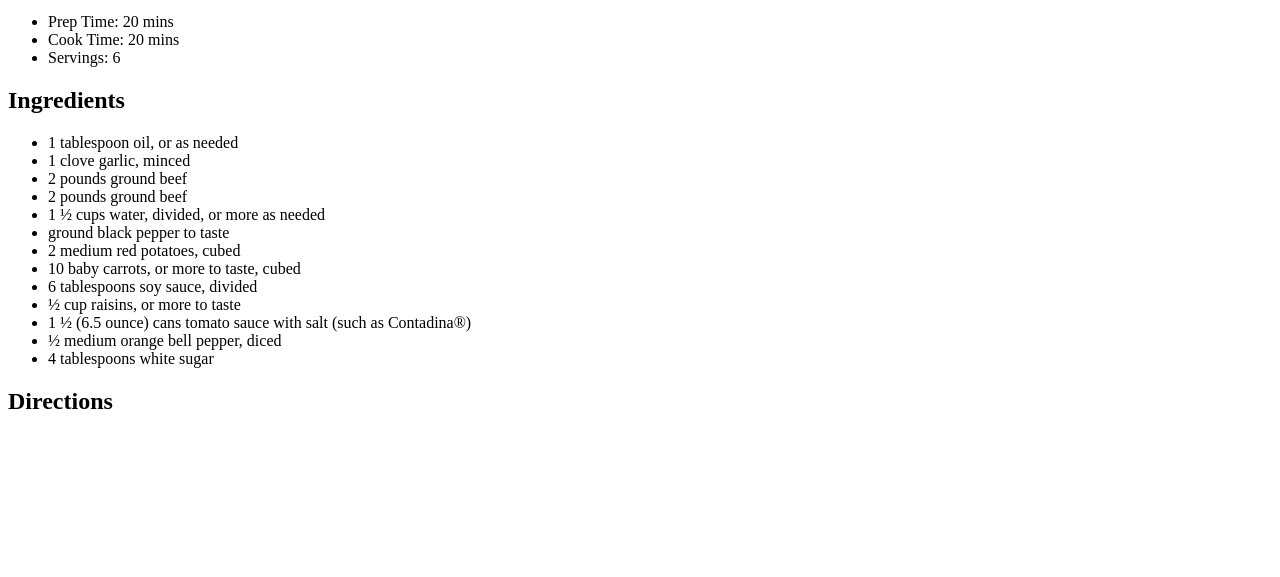
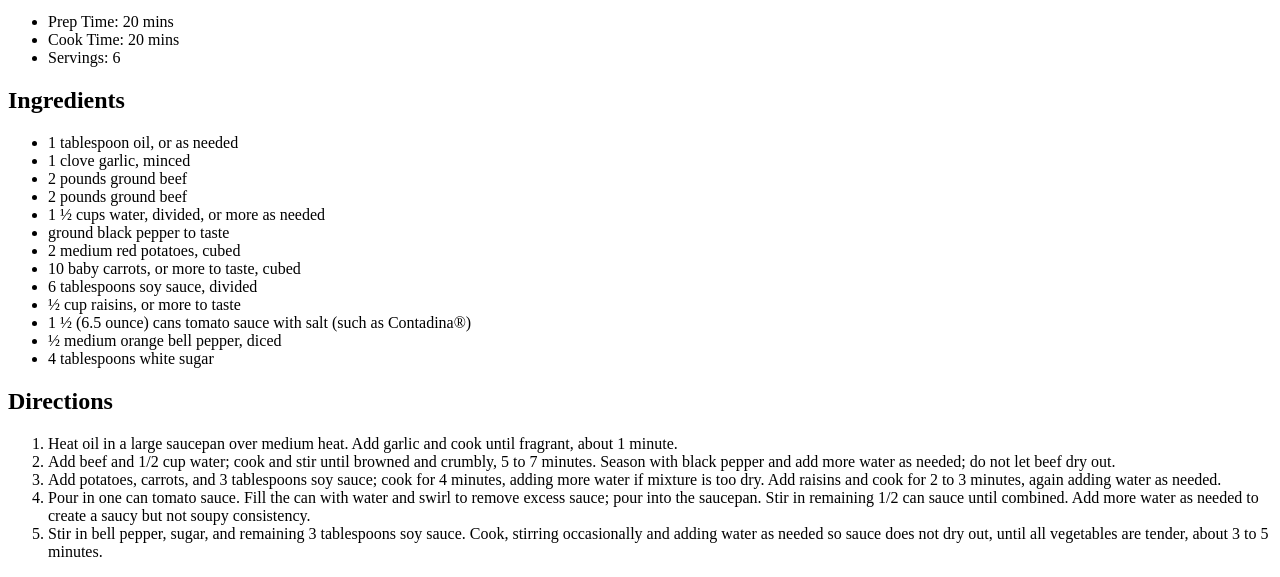
Before and after one commit to johnmarkdavid/odin-recipes, a plain HTML site: page giniling.html in a window 1280 px wide. Shown: the part 413-990 px from the top of the page. Before the commit the page ends 848 px from the top, so only its background shows below. Drawn offline with Linux system fonts and the light colour scheme.

Commit message:
added directions section in  giniling.html

```diff
--- a/giniling.html
+++ b/giniling.html
@@ -33,6 +33,13 @@
         <li> 4 tablespoons white sugar</li>
     </ul>
     <h2>Directions</h2>
+    <ol>
+        <li>Heat oil in a large saucepan over medium heat. Add garlic and cook until fragrant, about 1 minute.</li>
+        <li>Add beef and 1/2 cup water; cook and stir until browned and crumbly, 5 to 7 minutes. Season with black pepper and add more water as needed; do not let beef dry out.</li>
+        <li>Add potatoes, carrots, and 3 tablespoons soy sauce; cook for 4 minutes, adding more water if mixture is too dry. Add raisins and cook for 2 to 3 minutes, again adding water as needed.</li>
+        <li>Pour in one can tomato sauce. Fill the can with water and swirl to remove excess sauce; pour into the saucepan. Stir in remaining 1/2 can sauce until combined. Add more water as needed to create a saucy but not soupy consistency.</li>
+        <li>Stir in bell pepper, sugar, and remaining 3 tablespoons soy sauce. Cook, stirring occasionally and adding water as needed so sauce does not dry out, until all vegetables are tender, about 3 to 5 minutes.</li>
+    </ol>
 
 </body>
 </html>
```
